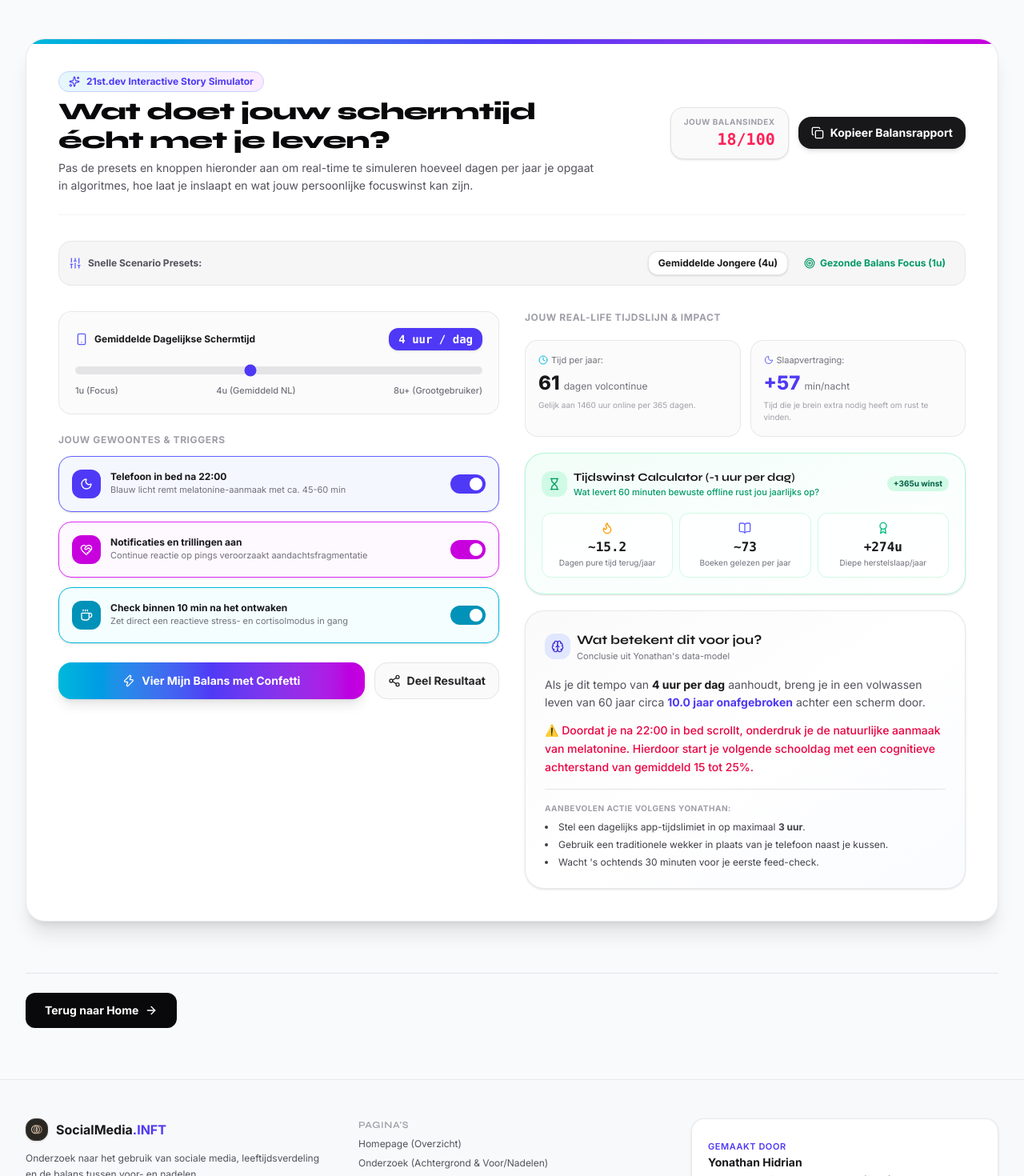
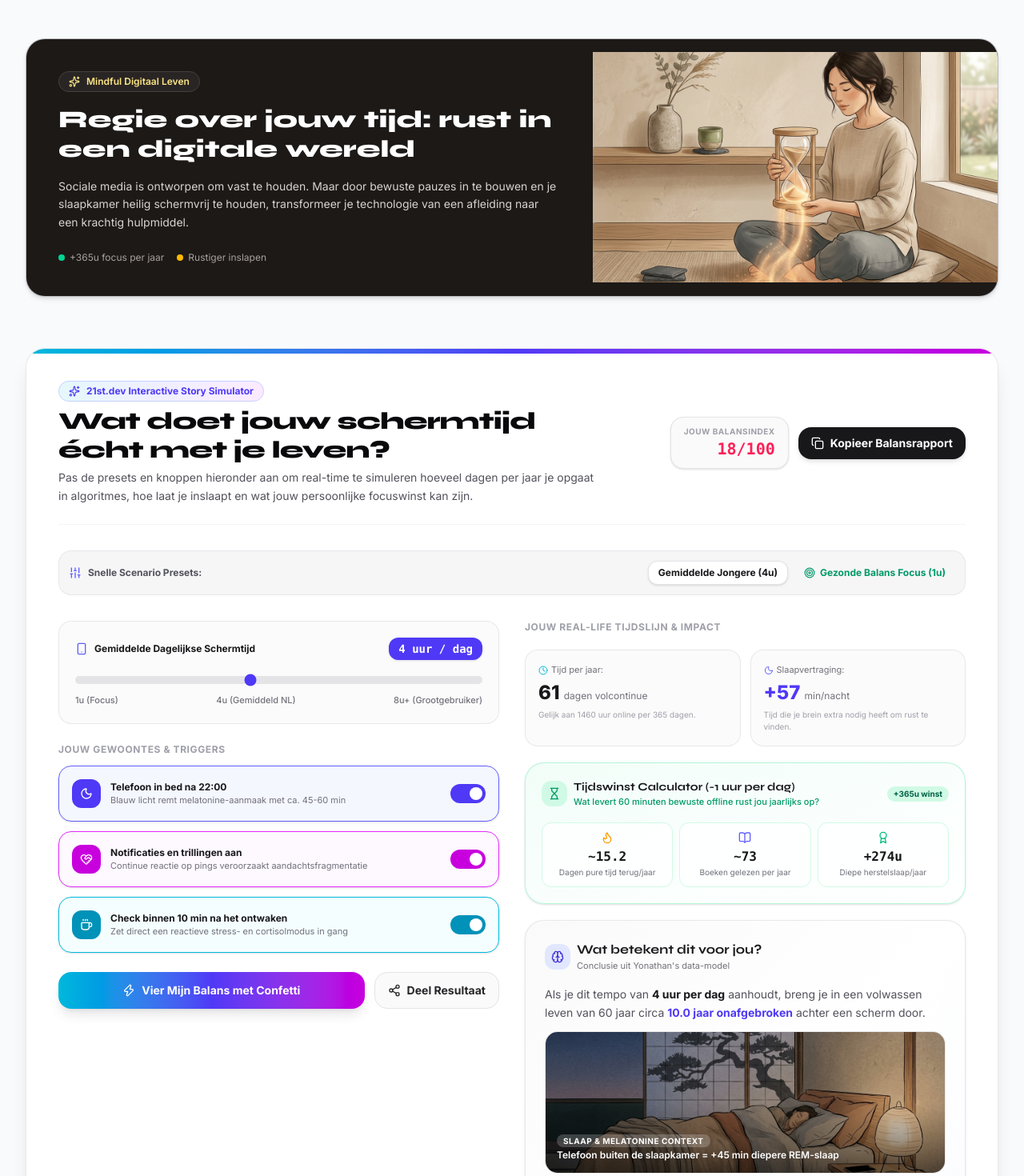
Before and after one commit to avivlyweb/inft-social-media-yonathan, a Next.js app: page /conclusie in a window 1280 px wide. Shown: the part 1120-2590 px from the top of the page at 80% size. Built offline with nearby package versions, Linux system fonts and the light colour scheme; no server answers.

Commit message:
feat(illustrations): add interactive Japandi visual cards to conclusie and balance quiz

```diff
--- a/src/app/conclusie/page.tsx
+++ b/src/app/conclusie/page.tsx
@@ -1,4 +1,5 @@
 import Link from "next/link";
+import Image from "next/image";
 import { authorInfo } from "@/data/researchData";
 import { BalanceQuiz } from "@/components/BalanceQuiz";
 import {
@@ -104,6 +105,41 @@ export default function ConclusiePage() {
         </div>
       </section>
 
+      {/* Japandi Visual Art Bridge */}
+      <div className="relative overflow-hidden rounded-3xl border border-zinc-200/80 bg-stone-900 text-stone-100 dark:border-zinc-800 shadow-md">
+        <div className="grid grid-cols-1 lg:grid-cols-12 items-center">
+          <div className="lg:col-span-7 p-6 sm:p-10 space-y-4">
+            <div className="inline-flex items-center gap-2 rounded-full bg-stone-800 border border-stone-700 px-3 py-1 text-xs font-semibold text-amber-200">
+              <Sparkles className="h-3.5 w-3.5" />
+              Mindful Digitaal Leven
+            </div>
+            <h3 className="font-heading text-2xl sm:text-3xl font-extrabold text-white leading-tight">
+              Regie over jouw tijd: rust in een digitale wereld
+            </h3>
+            <p className="text-xs sm:text-sm text-stone-300 leading-relaxed">
+              Sociale media is ontworpen om vast te houden. Maar door bewuste pauzes in te bouwen en je slaapkamer heilig schermvrij te houden, transformeer je technologie van een afleiding naar een krachtig hulpmiddel.
+            </p>
+            <div className="pt-2 flex flex-wrap gap-4 text-xs text-stone-400">
+              <span className="flex items-center gap-1.5">
+                <span className="h-2 w-2 rounded-full bg-emerald-400" /> +365u focus per jaar
+              </span>
+              <span className="flex items-center gap-1.5">
+                <span className="h-2 w-2 rounded-full bg-amber-400" /> Rustiger inslapen
+              </span>
+            </div>
+          </div>
+          <div className="lg:col-span-5 relative h-56 sm:h-72 w-full">
+            <Image
+              src="/illustrations/balance-hourglass.jpg"
+              alt="Japandi art of mindful balance and time"
+              fill
+              className="object-cover object-center"
+              sizes="(max-width: 1024px) 100vw, 40vw"
+            />
+          </div>
+        </div>
+      </div>
+
       {/* Interactive Quiz Component */}
       <BalanceQuiz />
 
--- a/src/components/BalanceQuiz.tsx
+++ b/src/components/BalanceQuiz.tsx
@@ -1,6 +1,7 @@
 "use client";
 
 import { useState } from "react";
+import Image from "next/image";
 import {
   Sparkles,
   Smartphone,
@@ -475,6 +476,31 @@ Ontdek jouw eigen balans op: https://inft-yonathan.vercel.app`;
                   Als je dit tempo van <strong className="text-zinc-900 dark:text-white">{hours} uur per dag</strong> aanhoudt, breng je in een volwassen leven van 60 jaar circa <strong className="text-indigo-600 dark:text-indigo-400">{yearsLostInLifetime} jaar onafgebroken</strong> achter een scherm door.
                 </p>
 
+                {/* Interactive Japandi Visual Vignette */}
+                <div className="my-3 overflow-hidden rounded-2xl border border-zinc-200/80 dark:border-zinc-700/80 bg-zinc-100/60 dark:bg-zinc-800/50">
+                  <div className="relative h-40 sm:h-44 w-full">
+                    <Image
+                      src={inBed ? "/illustrations/mindful-sleep.jpg" : "/illustrations/balance-hourglass.jpg"}
+                      alt={inBed ? "Mindful sleep and screen-free nightstand" : "Mindful digital hourglass balance"}
+                      fill
+                      className="object-cover object-center transition-all duration-700 hover:scale-105"
+                      sizes="(max-width: 768px) 100vw, 500px"
+                    />
+                    <div className="absolute inset-0 bg-gradient-to-t from-black/60 via-black/10 to-transparent flex items-end p-3.5">
+                      <div className="text-white space-y-0.5">
+                        <span className="text-[10px] uppercase font-bold tracking-wider px-2 py-0.5 rounded-full bg-white/20 backdrop-blur-md">
+                          {inBed ? "Slaap & Melatonine Context" : "Tijdsbewustzijn & Focus"}
+                        </span>
+                        <p className="text-xs font-semibold drop-shadow-sm">
+                          {inBed
+                            ? "Telefoon buiten de slaapkamer = +45 min diepere REM-slaap"
+                            : "Regie over je zandloper = 365 uur extra vrije tijd per jaar"}
+                        </p>
+                      </div>
+                    </div>
+                  </div>
+                </div>
+
                 {inBed ? (
                   <p className="text-rose-600 dark:text-rose-400 font-medium">
                     ⚠️ Doordat je na 22:00 in bed scrollt, onderdruk je de natuurlijke aanmaak van melatonine. Hierdoor start je volgende schooldag met een cognitieve achterstand van gemiddeld 15 tot 25%.
```
Also changed, not shown: public/illustrations/balance-hourglass.jpg (added), public/illustrations/mindful-sleep.jpg (added).
